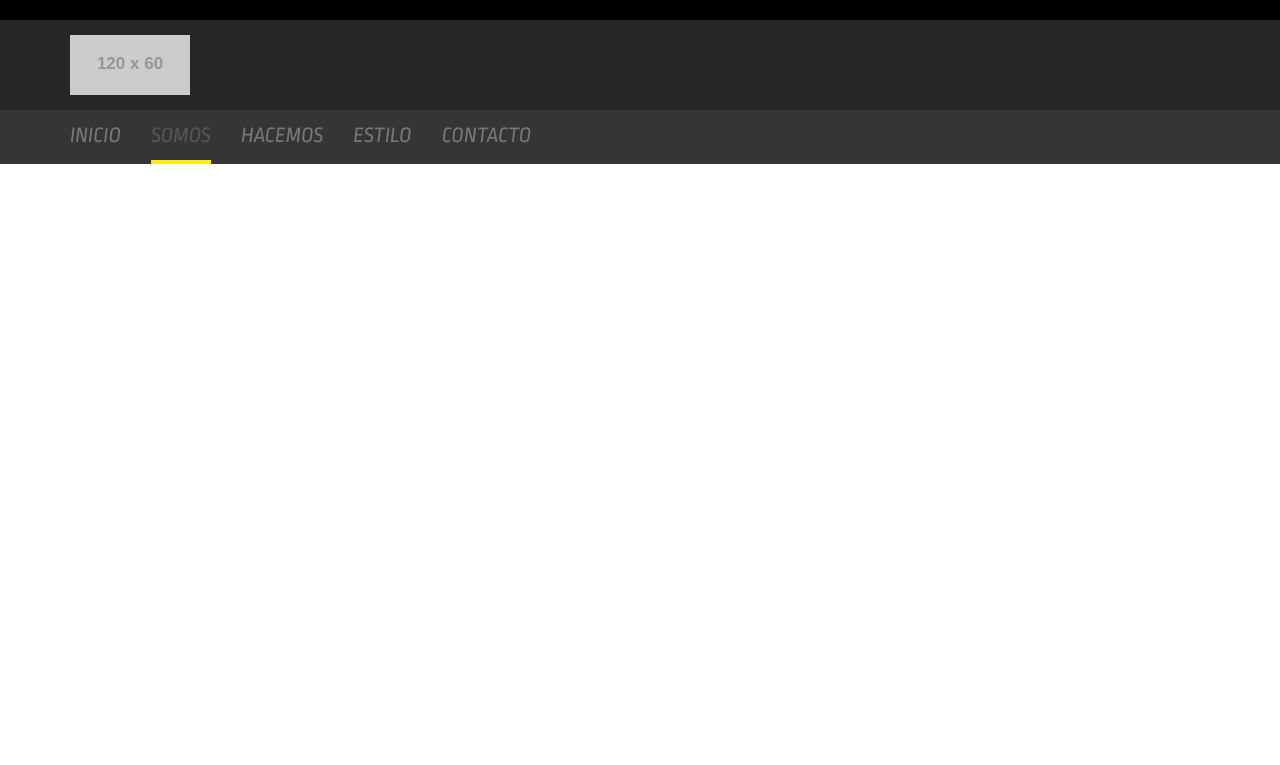
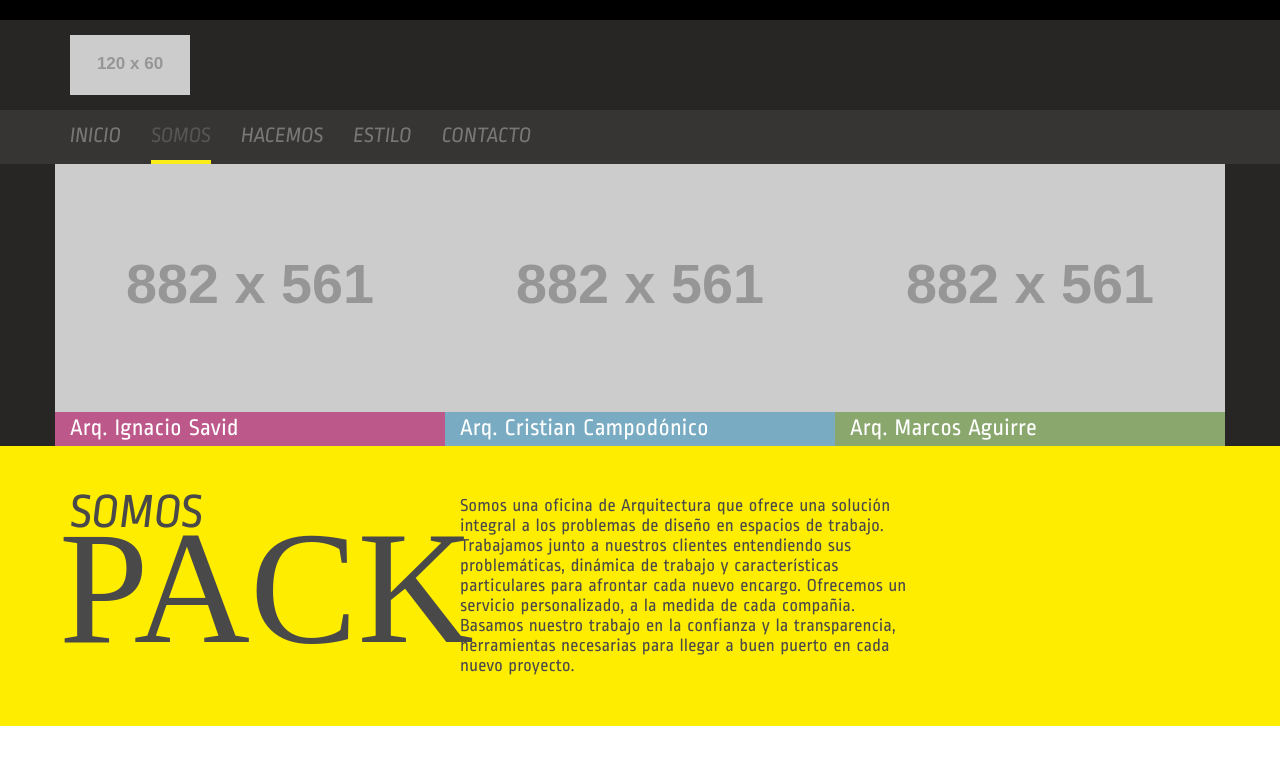
Before and after one commit to includeweb/pack, a PHP site: page /somos.html in a window 1280 px wide. Shown: the top 765 px of the page. Run offline with PHP 8.4, Linux system fonts and the light colour scheme; grey boxes labelled with a size stand in for pictures from a placeholder-image service; some libraries are stand-ins or nearby versions.

Commit message:
Maqueto seccion somos

```diff
--- a/css/styles.css
+++ b/css/styles.css
@@ -112,6 +112,51 @@
   color: #9D9C9C;
 }
 
+#team .col-sm-4 .col-md-12:first-child {
+  height: 100%;
+}
+
+#team {
+  font-family: 'ropa_sansregular';
+  font-size: 1.7em;
+  color: #fff;
+  background-color: #282624;
+}
+
+#team .team-photo > div {
+  margin: 0 -15px;
+}
+
+#team .team-photo img {
+  width: 100%;
+}
+
+#somos-text {
+  background-color: #FFED00;
+  color: #4A4949;
+  padding-top: 50px;
+  padding-bottom: 50px;
+}
+
+#somos-text .col-md-4 span:first-child {
+  font-family: 'ropa_sansitalic';
+  font-size: 3.5em;
+  line-height: 0.7em;
+}
+
+#somos-text .col-md-4 span:last-child {
+  font-family: 'audimat';
+  font-size: 11.5em;
+  line-height: 0.7em;
+  margin-left: -11px;
+}
+
+#somos-text .col-md-5 span {
+  font-family: 'ropa_sansregular';
+  font-size: 1.3em;
+  line-height: 0.9em;
+}
+
 @media(max-width:768px) {
   body {
     font-size: 8px;
--- a/somos.html
+++ b/somos.html
@@ -59,6 +59,50 @@
       </div><!-- /.container-fluid -->
     </nav>
 	</header>
+  <section id="team">
+    <div class="container">
+      <div class="row">
+        <div class="col-sm-4" style="background-color:#E61B7F">
+          <div class="row">
+            <div class="col-md-12 team-photo">
+              <div>
+                <img src="http://placehold.it/882x561">
+              </div>
+            </div>
+            <div class="col-md-12" style="background-color:rgba(150,150,150,0.5)">Arq. Ignacio Savid</div>
+          </div>
+        </div>
+        <div class="col-sm-4" style="background-color:#5CC3F0">
+          <div class="row">
+            <div class="col-md-12 team-photo">
+              <div>
+                <img src="http://placehold.it/882x561">
+              </div>
+            </div>
+            <div class="col-md-12" style="background-color:rgba(150,150,150,0.5)">Arq. Cristian Campodónico</div>
+          </div>
+        </div>
+        <div class="col-sm-4" style="background-color:#7FBB46">
+          <div class="row">
+            <div class="col-md-12 team-photo">
+              <div>
+                <img src="http://placehold.it/882x561">
+              </div>
+            </div>
+            <div class="col-md-12" style="background-color:rgba(150,150,150,0.5)">Arq. Marcos Aguirre</div>
+          </div>
+        </div>
+      </div>
+    </div>
+  </section>
+  <section id="somos-text">
+    <div class="container">
+      <div class="row">
+        <div class="col-md-4 col-sm-6"><span>SOMOS</span><br /><span>PACK</span></div>
+        <div class="col-md-5 col-sm-6"><span>Somos una oficina de Arquitectura que ofrece una solución integral a los problemas de diseño en espacios de trabajo. Trabajamos junto a nuestros clientes entendiendo sus problemáticas, dinámica de trabajo y características particulares para afrontar cada nuevo encargo. Ofrecemos un servicio personalizado, a la medida de cada compañia. Basamos nuestro trabajo en la confianza y la transparencia, herramientas necesarias para llegar a buen puerto en cada nuevo proyecto.</span></div>
+      </div>
+    </div>
+  </section>
 	<footer></footer>
 </body>
 </html>
```
